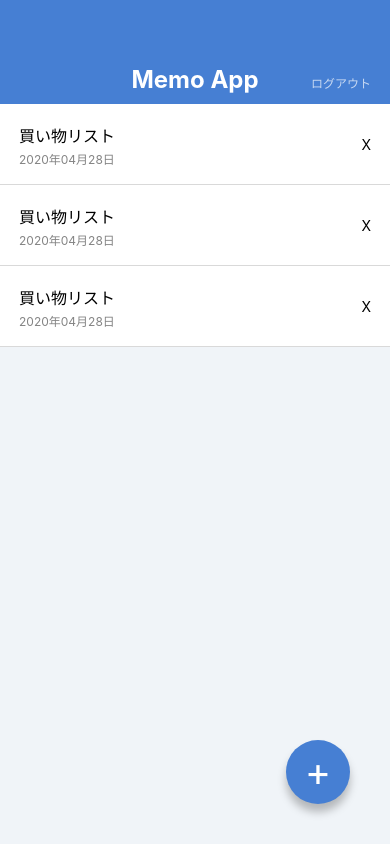
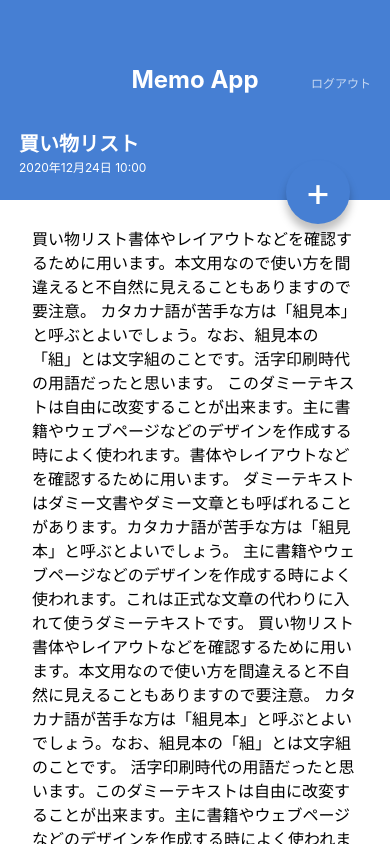
Before and after one commit to sasaski/MemoApp, a React Native app: screen / in a window 390 px wide. Built offline with nearby package versions, Linux system fonts and the light colour scheme.

Commit message:
create MemoList MemoDetail Screen

```diff
--- a/App.jsx
+++ b/App.jsx
@@ -1,53 +1,13 @@
+/* eslint-disable-next-line */
 import { StatusBar } from 'expo-status-bar';
 import React from 'react';
-import { StyleSheet, View } from 'react-native';
 
-import AppBar from './src/components/AppBar';
-import MemoList from './src/components/MemoList';
-import CircleButton from './src/components/CircleButton';
+import MemoListScreen from './src/screens/MemoListScreen';
+import MemoDetailScreen from './src/screens/MemoDetailScreen';
 
 export default function App() {
   return (
-    <View style={styles.container}>
-      {/** memoAppView */}
-      {/** AppBar */}
-      <AppBar />
-      {/** memoListView */}
-      <MemoList />
-      {/** createButtonView */}
-      <CircleButton>+</CircleButton>
-      {/* eslint-disable-next-line */}
-      <StatusBar style="auto" />
-    </View>
+    // <MemoListScreen />
+    <MemoDetailScreen />
   );
 }
-
-const styles = StyleSheet.create({
-  container: {
-    flex: 1,
-    backgroundColor: '#F0F4F8',
-  },
-  circleButton: {
-    backgroundColor: '#467FD3',
-    width: 64,
-    height: 64,
-    borderRadius: 32,
-    justifyContent: 'center',
-    alignItems: 'center',
-    position: 'absolute',
-    right: 40,
-    bottom: 40,
-    /** ios shadow */
-    shadowColor: '#000000',
-    shadowOffset: { width: 0, height: 8 },
-    shadowOpacity: 0.25,
-    shadowRadius: 8,
-    /** Android shadow */
-    elevation: 8,
-  },
-  circleButtonLabal: {
-    color: '#FFFFFF',
-    fontSize: 40,
-    lineHeight: 40,
-  },
-});
--- a/src/components/CircleButton.jsx
+++ b/src/components/CircleButton.jsx
@@ -1,11 +1,11 @@
 import React from 'react';
-import {View, Text, StyleSheet} from 'react-native';
-import { string } from 'prop-types';
+import {View, Text, StyleSheet } from 'react-native';
+import { string, shape } from 'prop-types';
 
 export default function CircleButton(props) {
-  const { children } = props;
+  const { children, style } = props;
   return (
-    <View style={styles.circleButton}>
+    <View style={[styles.circleButton, style]}>
       <Text style={styles.circleButtonLabal}>{ children }</Text>
     </View>
   );
@@ -13,7 +13,12 @@
 
 CircleButton.propTypes = {
   children: string.isRequired,
-}
+  style: shape(),
+};
+
+CircleButton.defaultProps = {
+  style: null,
+};
 
 const styles = StyleSheet.create({
   circleButton: {
--- /dev/null
+++ b/src/screens/MemoDetailScreen.jsx
@@ -0,0 +1,79 @@
+import React from 'react';
+import {
+  View,
+  ScrollView,
+  Text,
+  StyleSheet,
+} from 'react-native';
+
+import AppBar from '../components/AppBar';
+import CircleButton from '../components/CircleButton';
+
+export default function MemoDetailScreen() {
+  return (
+    <View style={styles.container}>
+      {/* AppBar */}
+      <AppBar />
+      {/** memoHeaderView */}
+      <View style={styles.memoHeader}>
+        <Text style={styles.memoTitle}>買い物リスト</Text>
+        <Text style={styles.memoDate}>2020年12月24日 10:00</Text>
+      </View>
+      {/** memoContents */}
+      <ScrollView style={styles.memoContents}>
+        <Text style={styles.memoText}>
+          買い物リスト書体やレイアウトなどを確認するために用います。本文用なので使い方を間違えると不自然に見えることもありますので要注意。
+
+          カタカナ語が苦手な方は「組見本」と呼ぶとよいでしょう。なお、組見本の「組」とは文字組のことです。活字印刷時代の用語だったと思います。
+          このダミーテキストは自由に改変することが出来ます。主に書籍やウェブページなどのデザインを作成する時によく使われます。書体やレイアウトなどを確認するために用います。
+
+          ダミーテキストはダミー文書やダミー文章とも呼ばれることがあります。カタカナ語が苦手な方は「組見本」と呼ぶとよいでしょう。
+          主に書籍やウェブページなどのデザインを作成する時によく使われます。これは正式な文章の代わりに入れて使うダミーテキストです。
+          買い物リスト書体やレイアウトなどを確認するために用います。本文用なので使い方を間違えると不自然に見えることもありますので要注意。
+
+          カタカナ語が苦手な方は「組見本」と呼ぶとよいでしょう。なお、組見本の「組」とは文字組のことです。
+          活字印刷時代の用語だったと思います。このダミーテキストは自由に改変することが出来ます。主に書籍やウェブページなどのデザインを作成する時によく使われます。
+          書体やレイアウトなどを確認するために用います。
+
+          ダミーテキストはダミー文書やダミー文章とも呼ばれることがあります。カタカナ語が苦手な方は「組見本」と呼ぶとよいでしょう。主に書籍やウェブページなどのデザインを作成する時によく
+        </Text>
+      </ScrollView>
+
+      {/** CircleButton */}
+      <CircleButton style={{ top: 160, bottom: 'auto' }}>+</CircleButton>
+    </View>
+  );
+}
+
+const styles = StyleSheet.create({
+  container: {
+    flex: 1,
+    backgroundColor: '#FFFFFF',
+  },
+  memoHeader: {
+    backgroundColor: '#467FD3',
+    height: 96,
+    paddingHorizontal: 19,
+    paddingVertical: 24,
+    justifyContent: 'center',
+  },
+  memoTitle: {
+    color: '#FFFFFF',
+    fontSize: 20,
+    lineHeight: 32,
+    fontWeight: 'bold',
+  },
+  memoDate: {
+    color: '#FFFFFF',
+    fontSize: 12,
+    lineHeight: 16,
+  },
+  memoContents: {
+    paddingVertical: 27,
+    paddingHorizontal: 32,
+  },
+  memoText: {
+    fontSize: 16,
+    lineHeight: 24,
+  },
+});
--- /dev/null
+++ b/src/screens/MemoListScreen.jsx
@@ -0,0 +1,27 @@
+import React from 'react';
+import { View, StyleSheet } from 'react-native';
+
+import AppBar from '../components/AppBar';
+import MemoList from '../components/MemoList';
+import CircleButton from '../components/CircleButton';
+
+export default function MemoListScreen() {
+  return (
+    <View style={styles.container}>
+      {/** memoAppView */}
+      {/** AppBar */}
+      <AppBar />
+      {/** memoListView */}
+      <MemoList />
+      {/** createButtonView */}
+      <CircleButton>+</CircleButton>
+    </View>
+  );
+}
+
+const styles = StyleSheet.create({
+  container: {
+    flex: 1,
+    backgroundColor: '#F0F4F8',
+  },
+});
```
